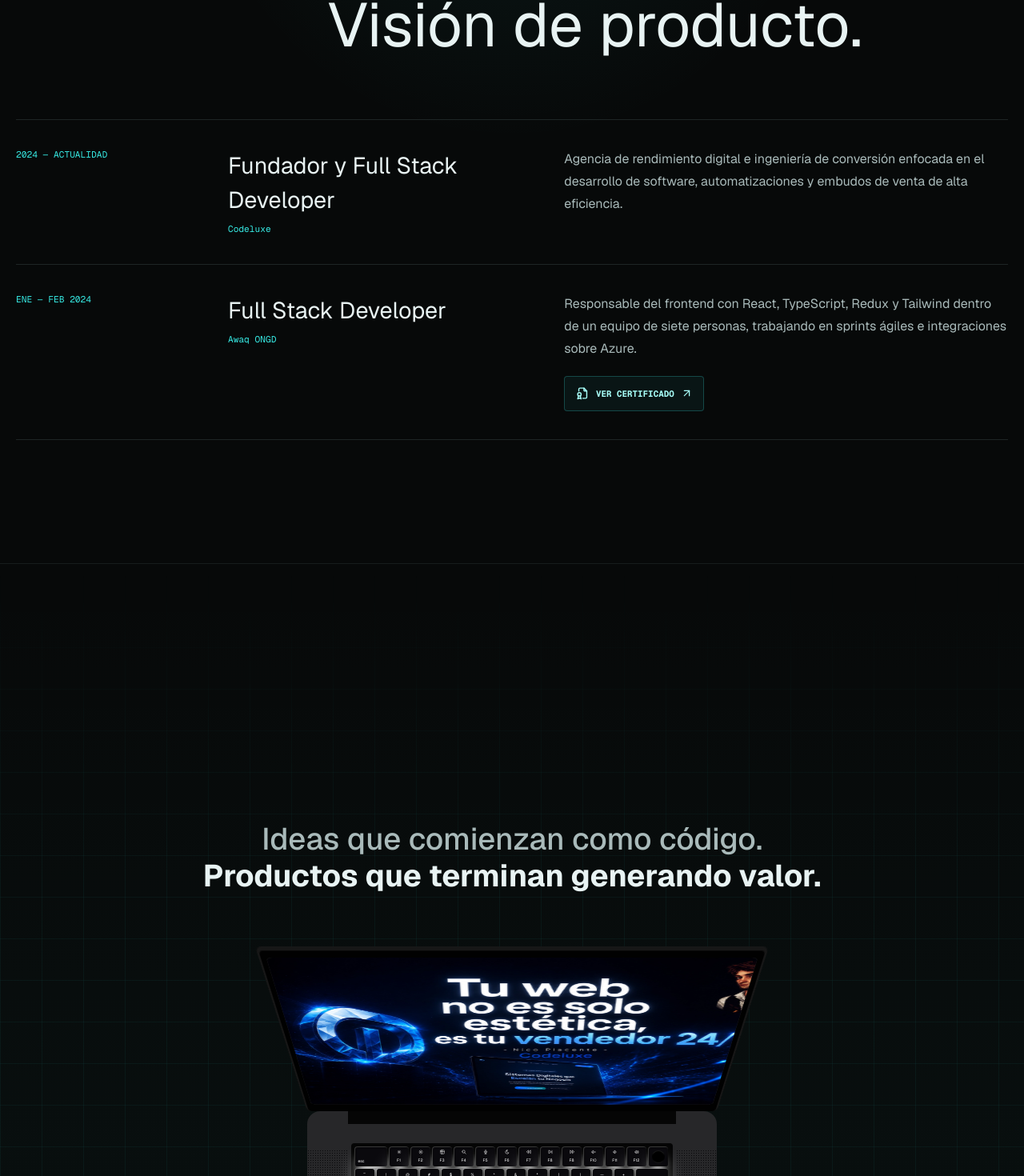
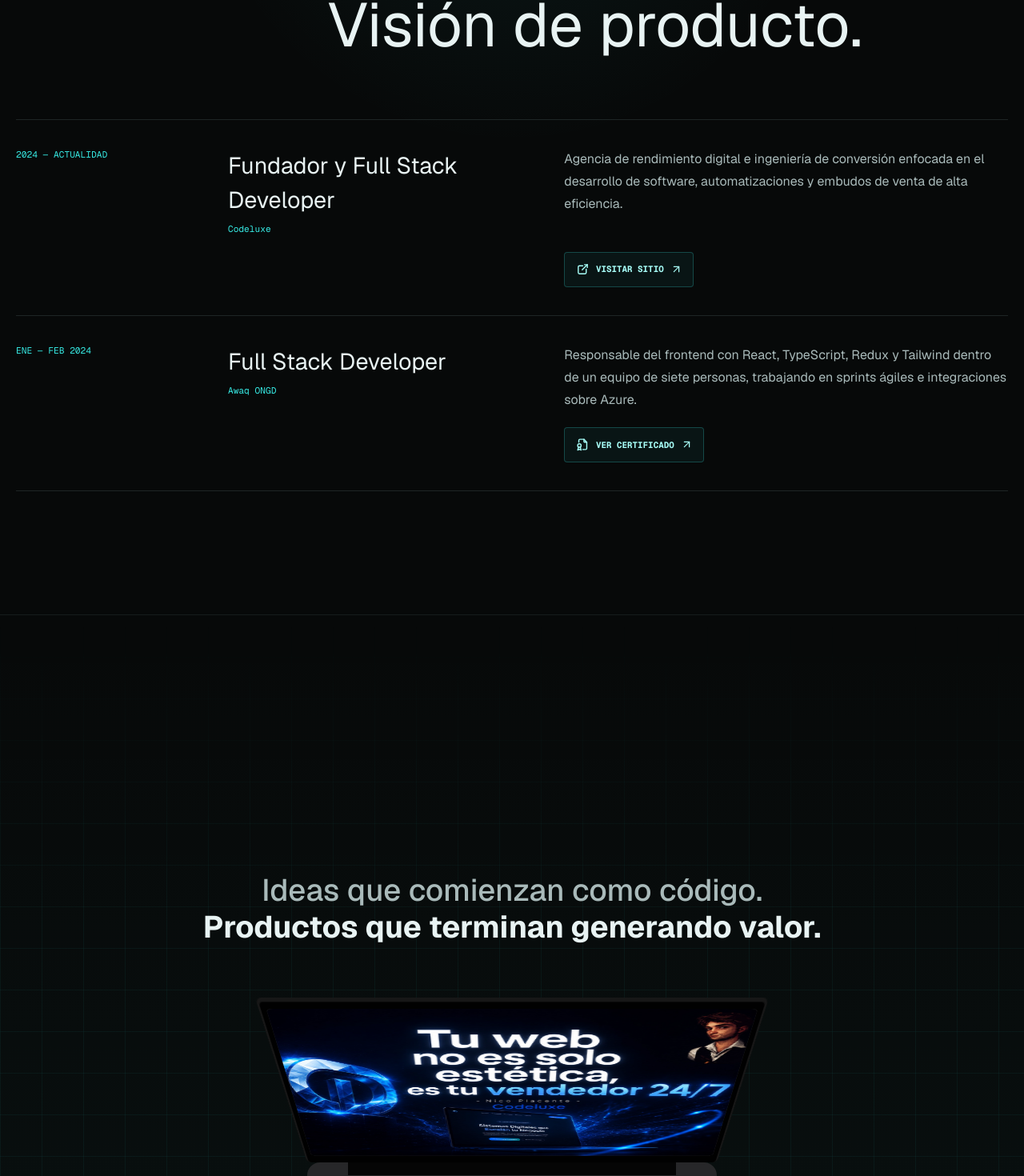
Before and after one commit to nicoplacente/new-portfolio, a Next.js app: page / in a window 1280 px wide. Shown: the part 1146-2616 px from the top of the page at 80% size. Built offline with nearby package versions, Linux system fonts and the light colour scheme.

Commit message:
mejora de animaciones y line height

```diff
--- a/src/app/globals.css
+++ b/src/app/globals.css
@@ -202,7 +202,7 @@ main {
   position: fixed;
   top: 0;
   left: 0;
-  z-index: 1000;
+  z-index: 2147483647;
   pointer-events: none;
   will-change: transform;
 }
@@ -467,6 +467,7 @@ main {
 
 .hero h1 span {
   display: block;
+  padding-bottom: 0.08em;
   color: transparent;
   background: linear-gradient(
     100deg,
--- a/src/app/page.jsx
+++ b/src/app/page.jsx
@@ -1,10 +1,5 @@
 import Image from "next/image";
-import {
-  ArrowDownRight,
-  ArrowUpRight,
-  MapPin,
-  Sparkles,
-} from "lucide-react";
+import { ArrowDownRight, ArrowUpRight, MapPin, Sparkles } from "lucide-react";
 import {
   IconBrandGithub,
   IconBrandLinkedin,
@@ -93,6 +88,7 @@ const experience = [
     company: "Codeluxe",
     description:
       "Agencia de rendimiento digital e ingeniería de conversión enfocada en el desarrollo de software, automatizaciones y embudos de venta de alta eficiencia.",
+    websiteUrl: "https://codeluxe.tech",
   },
   {
     period: "ENE — FEB 2024",
@@ -186,12 +182,7 @@ function SectionLabel({ index, children }) {
 function MacbookBadge() {
   return (
     <div className="macbook-badge" aria-hidden="true">
-      <Image
-        src="/nicoplacente-pixelart.webp"
-        alt=""
-        width={40}
-        height={40}
-      />
+      <Image src="/nicoplacente-pixelart.webp" alt="" width={40} height={40} />
     </div>
   );
 }
@@ -206,6 +197,7 @@ export default function Home() {
         }}
       />
       <SiteHeader />
+      <ImmersiveEffects cursorOnly />
 
       <main id="contenido-principal" tabIndex="-1">
         <ImmersiveEffects />
@@ -273,6 +265,19 @@ export default function Home() {
                     <ArrowUpRight size={15} />
                   </a>
                 ) : null}
+                {item.websiteUrl ? (
+                  <a
+                    href={item.websiteUrl}
+                    className="certificate-link experience-certificate"
+                    target="_blank"
+                    rel="noopener noreferrer"
+                    aria-label={`Visitar el sitio web de ${item.company} (abre en una pestaña nueva)`}
+                  >
+                    <IconExternalLink size={17} />
+                    Visitar sitio
+                    <ArrowUpRight size={15} />
+                  </a>
+                ) : null}
               </article>
             ))}
           </div>
@@ -305,8 +310,8 @@ export default function Home() {
               <h2>Diseñado para funcionar. Construido para destacar.</h2>
             </div>
             <p>
-            Cada producto responde a un problema real con una identidad propia,
-            una base mantenible y decisiones técnicas medibles.
+              Cada producto responde a un problema real con una identidad
+              propia, una base mantenible y decisiones técnicas medibles.
             </p>
           </div>
 
@@ -505,7 +510,6 @@ export default function Home() {
             </div>
           </div>
         </section>
-
       </main>
 
       <footer>
--- a/src/components/immersive-effects.jsx
+++ b/src/components/immersive-effects.jsx
@@ -2,7 +2,7 @@
 
 import { useEffect, useRef } from "react";
 
-export function ImmersiveEffects() {
+export function ImmersiveEffects({ cursorOnly = false }) {
   const cursorRef = useRef(null);
   const dotRef = useRef(null);
   const spotlightRef = useRef(null);
@@ -21,8 +21,8 @@ export function ImmersiveEffects() {
 
     const cursor = cursorRef.current;
     const dot = dotRef.current;
-    const spotlight = spotlightRef.current;
-    const canvas = canvasRef.current;
+    const spotlight = cursorOnly ? null : spotlightRef.current;
+    const canvas = cursorOnly ? null : canvasRef.current;
     const context = canvas?.getContext("2d");
     let animationFrame;
     let mouseX = window.innerWidth / 2;
@@ -30,14 +30,6 @@ export function ImmersiveEffects() {
     let cursorX = mouseX;
     let cursorY = mouseY;
     let particles = [];
-    let isCanvasPaused = false;
-
-    const projectsSection = document.getElementById("proyectos");
-    const projectsObserver = projectsSection
-      ? new IntersectionObserver(([entry]) => {
-          isCanvasPaused = entry.isIntersecting;
-        })
-      : null;
 
     const resizeCanvas = () => {
       if (!canvas || !context) return;
@@ -91,7 +83,7 @@ export function ImmersiveEffects() {
         cursor.style.transform = `translate3d(${cursorX}px, ${cursorY}px, 0)`;
       }
 
-      if (canvas && context && !reducedMotion && !isCanvasPaused) {
+      if (canvas && context && !reducedMotion) {
         context.clearRect(0, 0, window.innerWidth, window.innerHeight);
 
         particles.forEach((particle) => {
@@ -125,24 +117,33 @@ export function ImmersiveEffects() {
     window.addEventListener("resize", resizeCanvas, { passive: true });
     window.addEventListener("pointermove", onPointerMove, { passive: true });
     document.addEventListener("pointerover", onPointerOver, { passive: true });
-    if (projectsSection) projectsObserver?.observe(projectsSection);
     animationFrame = window.requestAnimationFrame(render);
 
     return () => {
       window.cancelAnimationFrame(animationFrame);
-      projectsObserver?.disconnect();
       window.removeEventListener("resize", resizeCanvas);
       window.removeEventListener("pointermove", onPointerMove);
       document.removeEventListener("pointerover", onPointerOver);
     };
-  }, []);
+  }, [cursorOnly]);
 
   return (
     <>
-      <canvas ref={canvasRef} className="particle-canvas" aria-hidden="true" />
-      <div ref={spotlightRef} className="pointer-spotlight" aria-hidden="true" />
-      <div ref={cursorRef} className="custom-cursor" aria-hidden="true" />
-      <div ref={dotRef} className="cursor-dot" aria-hidden="true" />
+      {cursorOnly ? (
+        <>
+          <div ref={cursorRef} className="custom-cursor" aria-hidden="true" />
+          <div ref={dotRef} className="cursor-dot" aria-hidden="true" />
+        </>
+      ) : (
+        <>
+          <canvas ref={canvasRef} className="particle-canvas" aria-hidden="true" />
+          <div
+            ref={spotlightRef}
+            className="pointer-spotlight"
+            aria-hidden="true"
+          />
+        </>
+      )}
     </>
   );
 }
--- a/src/components/ui/macbook-scroll.jsx
+++ b/src/components/ui/macbook-scroll.jsx
@@ -178,7 +178,7 @@ export const Lid = ({ scaleX, scaleY, rotate, translate, src, imageAlt }) => {
           alt={imageAlt}
           fill
           sizes="(min-width: 768px) 32rem, 18rem"
-          className="absolute inset-0 h-full w-full rounded-lg object-cover object-top-left"
+          className="absolute inset-0 h-full w-full rounded-lg object-cover object-center"
         />
       </motion.div>
     </div>
@@ -610,7 +610,7 @@ export const OptionKey = ({ className }) => {
 const AceternityLogo = () => {
   return (
     <span className="inline-flex h-3 w-3 items-center justify-center text-[8px] font-bold text-white">
-      N
+      Nico Placente
     </span>
   );
 };
```
Lines whose indentation alone changed are shown as unchanged.
